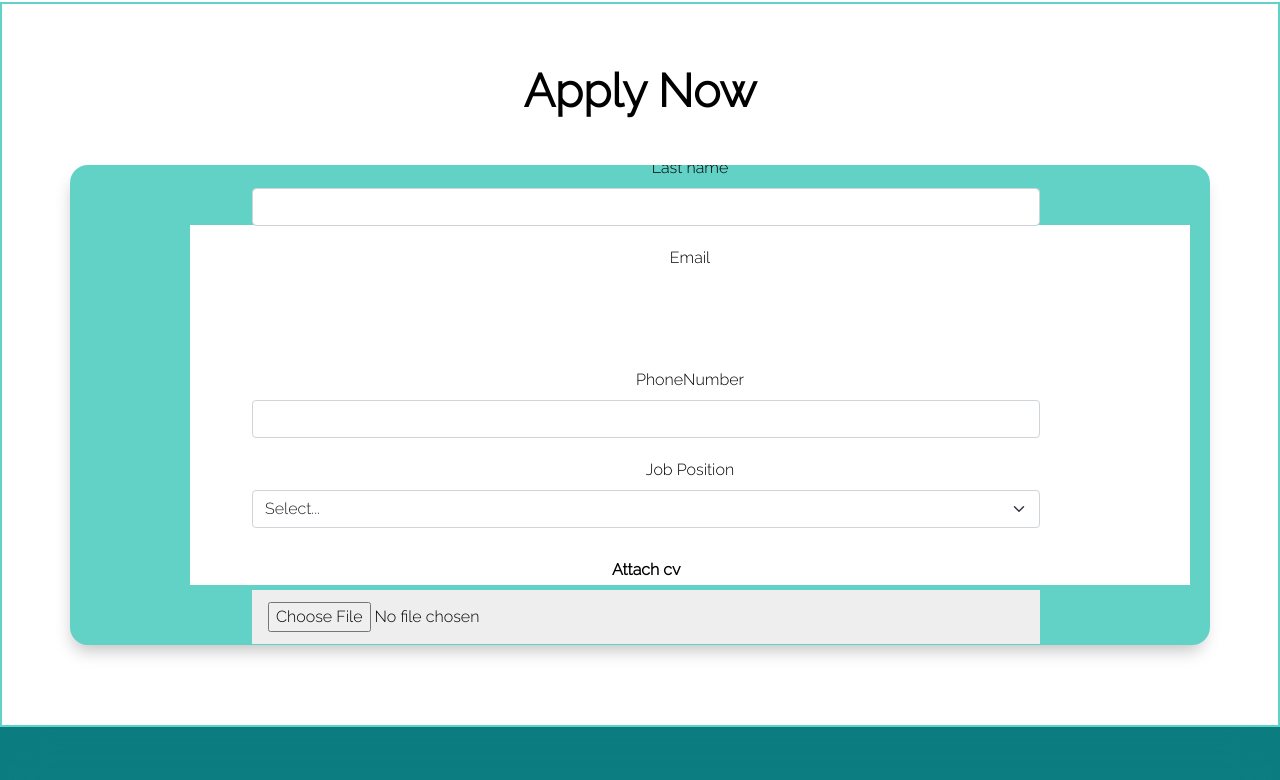
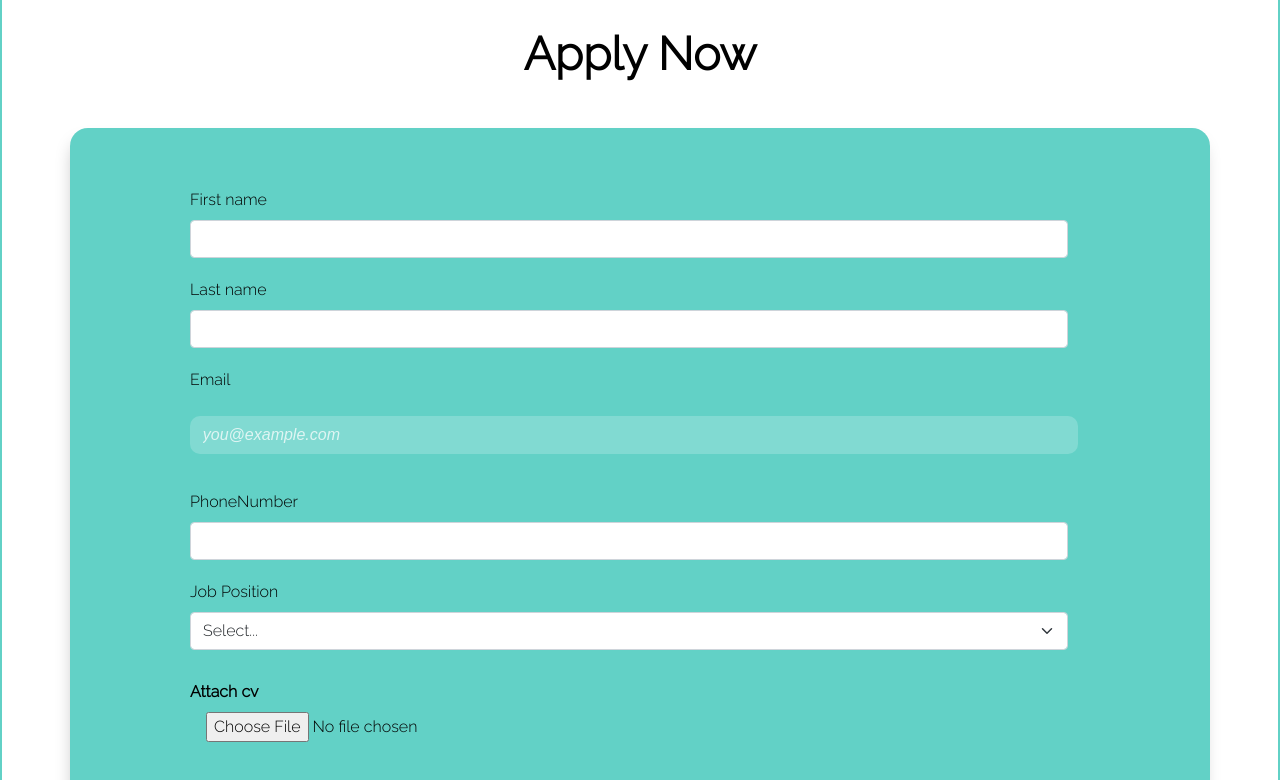
Before and after one commit to lalitkumar-123/xciteducation, a React (Create React App) app: page /Service in a window 1280 px wide. Shown: the part 2720-3500 px from the top of the page. Built offline with nearby package versions, Linux system fonts and the light colour scheme; a web font is replaced by a local one.

Commit message:
Update Signin.css

```diff
--- a/src/Css/Signin.css
+++ b/src/Css/Signin.css
@@ -145,7 +145,7 @@ button.ghost:hover {
   margin-top: 2vh;
 }
 
-form {
+.sign-form {
   background-color: #fff;
   display: flex;
   align-items: center;
@@ -156,7 +156,7 @@ form {
   text-align: center;
 }
 
-input {
+.si{
   background-color: #eee;
   border: none;
   padding: 12px 15px;
@@ -165,7 +165,7 @@ input {
   font-family: inherit;
 }
 
-.container {
+.container.sc {
   background-color: #fff;
   border-radius: 10px;
   box-shadow: 0 14px 28px rgba(0, 0, 0, 0.25), 0 10px 10px rgba(0, 0, 0, 0.22);
@@ -378,7 +378,7 @@ input {
     margin: -20px 0 50px;
   }
 
-  .container {
+  .container.sc {
     width: 768px;
     max-width: 100%;
     height: 480px;
```
